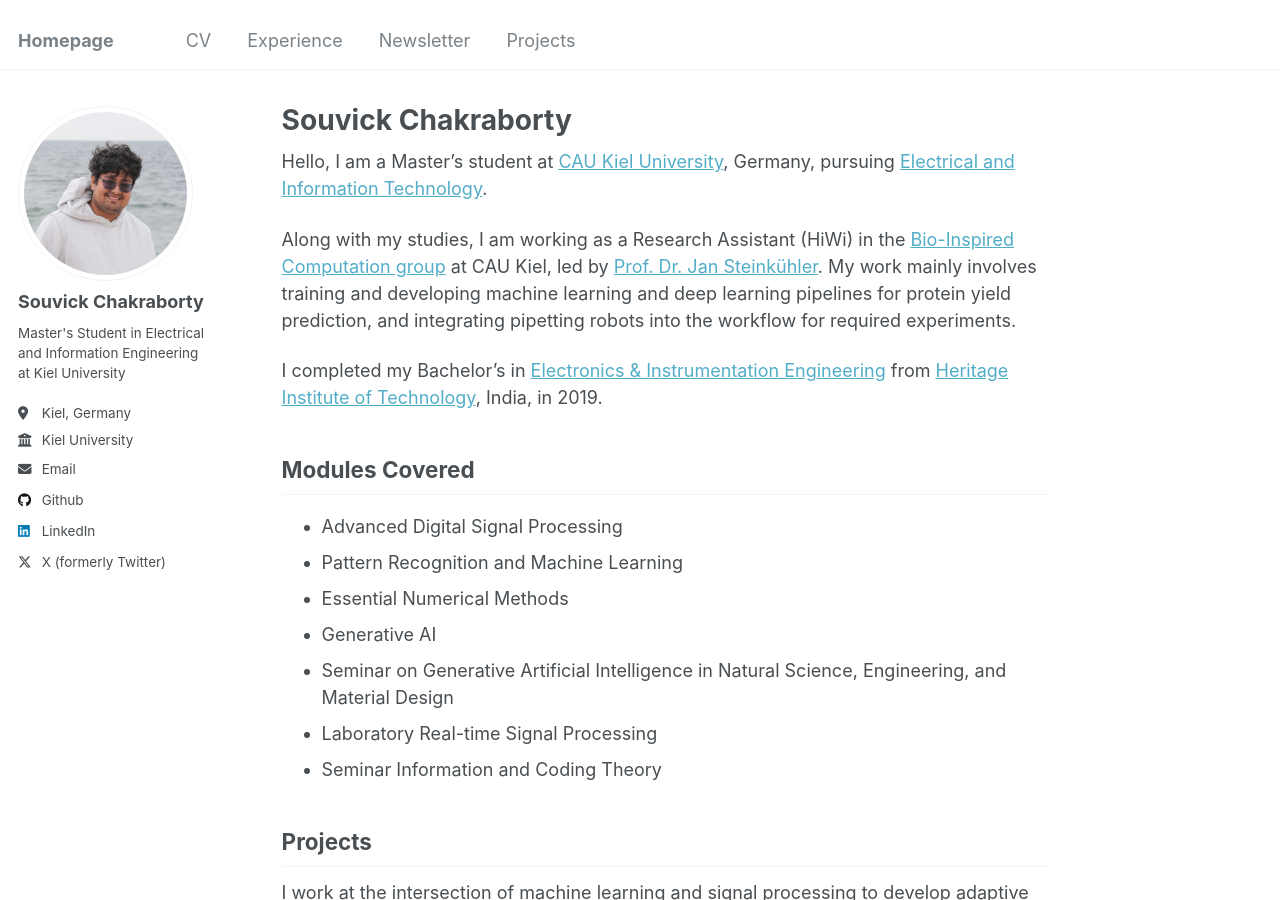
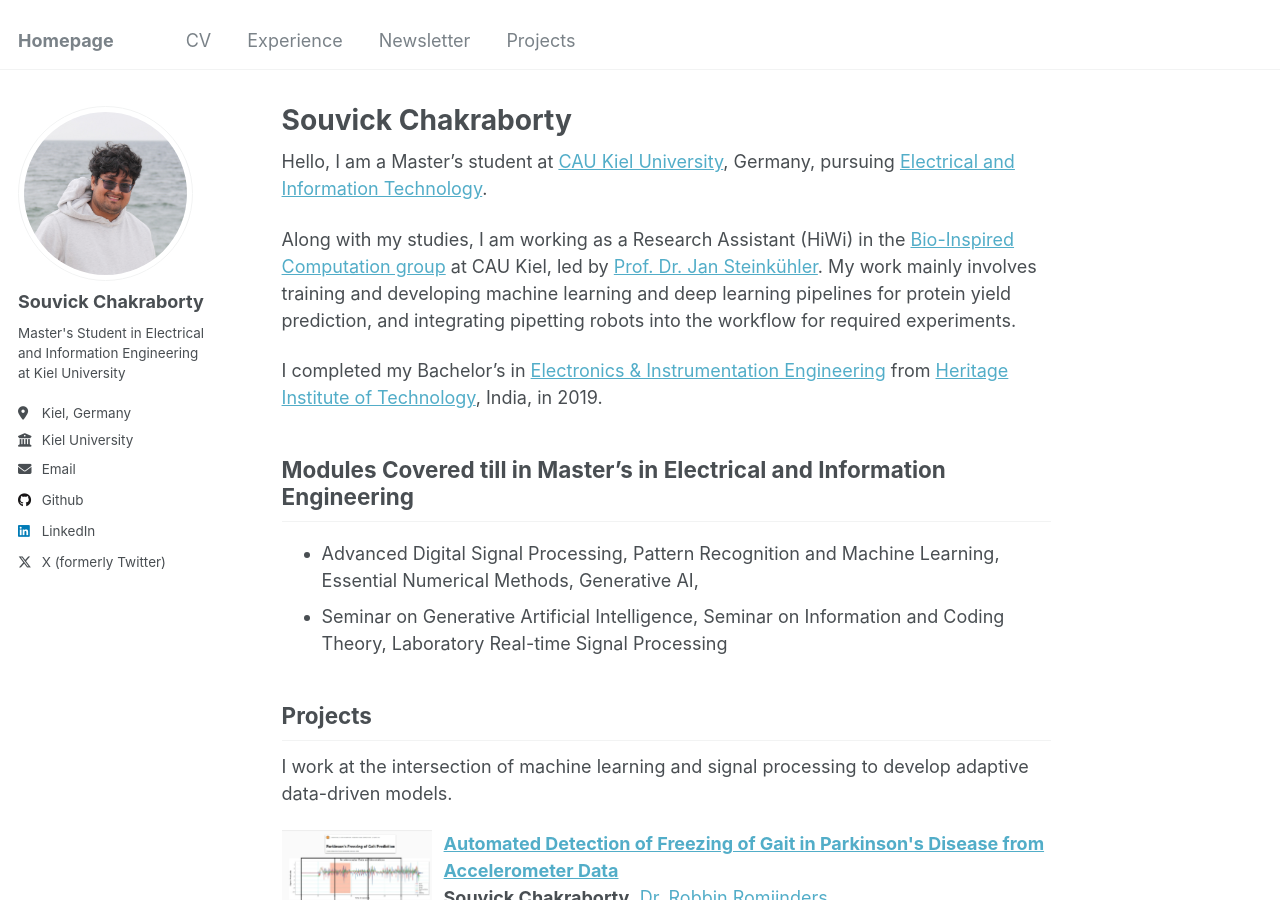
Before and after one commit to SouvickC/SouvickC.github.io, a Jekyll site: the page built from _pages/about.md, in a window 1280 px wide and 900 px high. Built offline with Jekyll 4.4.1, drawn with Linux system fonts in a browser that asks for light colours.

Commit message:
updated subjects

```diff
--- a/_pages/about.md
+++ b/_pages/about.md
@@ -15,18 +15,13 @@ Along with my studies, I am working as a Research Assistant (HiWi) in the [Bio-I
 
 I completed my Bachelor's in [Electronics & Instrumentation Engineering](https://heritageit.edu/AEIE.aspx) from [Heritage Institute of Technology](https://heritageit.edu/), India, in 2019.
 
-## Modules Covered
+## Modules Covered till in Master's in Electrical and Information Engineering
 
 <!-- - Bio-inspired Information Pathways   -->
 <!-- - Channel Coding   -->
-- Advanced Digital Signal Processing
-- Pattern Recognition and Machine Learning
-- Essential Numerical Methods
+- Advanced Digital Signal Processing, Pattern Recognition and Machine Learning, Essential Numerical Methods, Generative AI,
+- Seminar on Generative Artificial Intelligence, Seminar on Information and Coding Theory, Laboratory Real-time Signal Processing
 <!-- - Advanced Digital Communications   -->
-- Generative AI
-- Seminar on Generative Artificial Intelligence in Natural Science, Engineering, and Material Design
-- Laboratory Real-time Signal Processing
-- Seminar Information and Coding Theory
 
 
 <!-- - Adaptive Filters   -->
```
